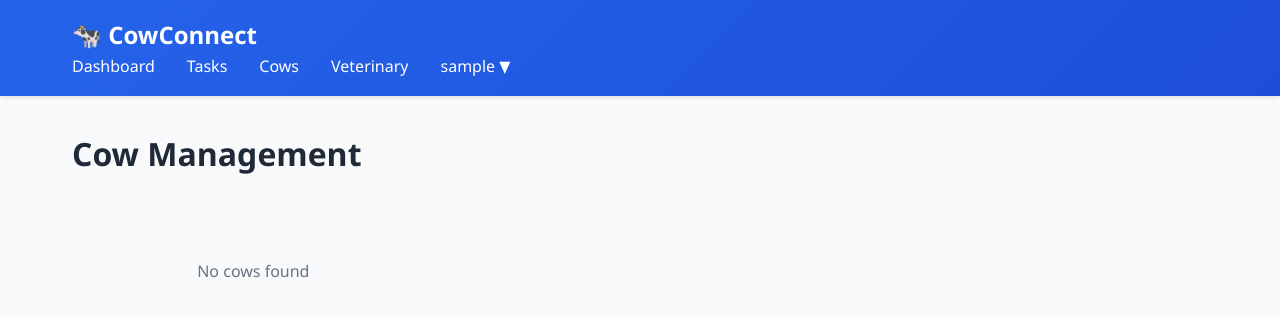
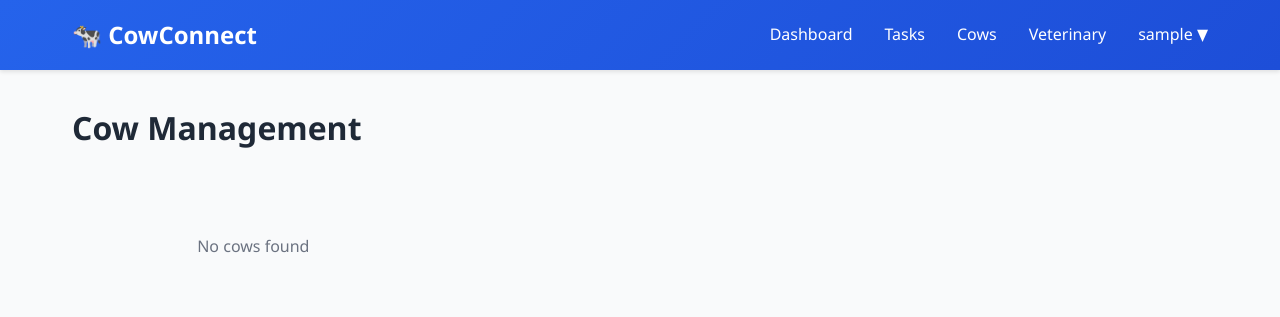
Before and after one commit to rohitbaba001/Cow, a Django app: page /cows/ in a window 1280 px wide. Shown: the top 317 px of the page. Run offline with Django 4.2, Linux system fonts and the light colour scheme; the visitor is signed in with stand-in values (Sample User, id 1); data that the repository does not hold is empty.

Commit message:
Fix desktop navigation layout - keep horizontal menu on desktop

```diff
--- a/static/css/style.css
+++ b/static/css/style.css
@@ -39,6 +39,9 @@ body {
     max-width: 1200px;
     margin: 0 auto;
     padding: 0 2rem;
+    display: flex;
+    justify-content: space-between;
+    align-items: center;
 }
 
 .nav-header {
@@ -1140,6 +1143,12 @@ body {
     /* Navigation */
     .nav-container {
         padding: 0 1rem;
+        flex-direction: column;
+        align-items: stretch;
+    }
+
+    .nav-header {
+        width: 100%;
     }
 
     .nav-brand h2 {
```
